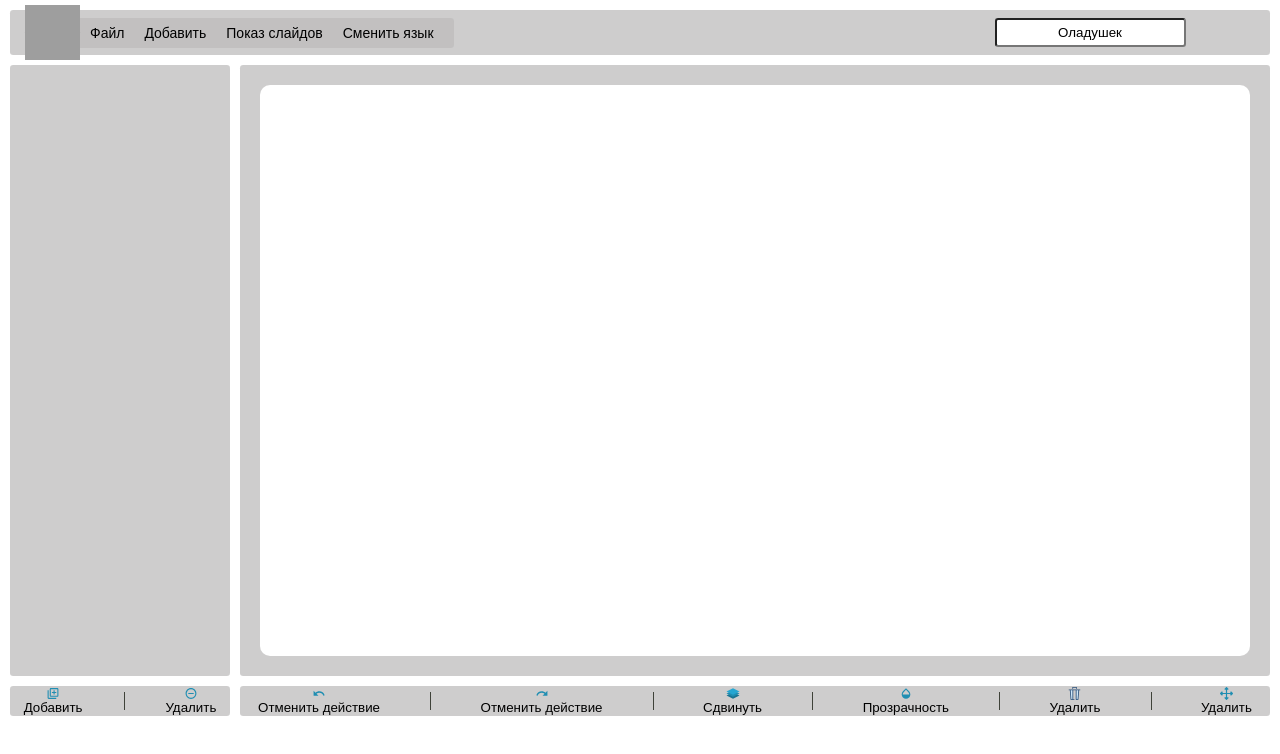
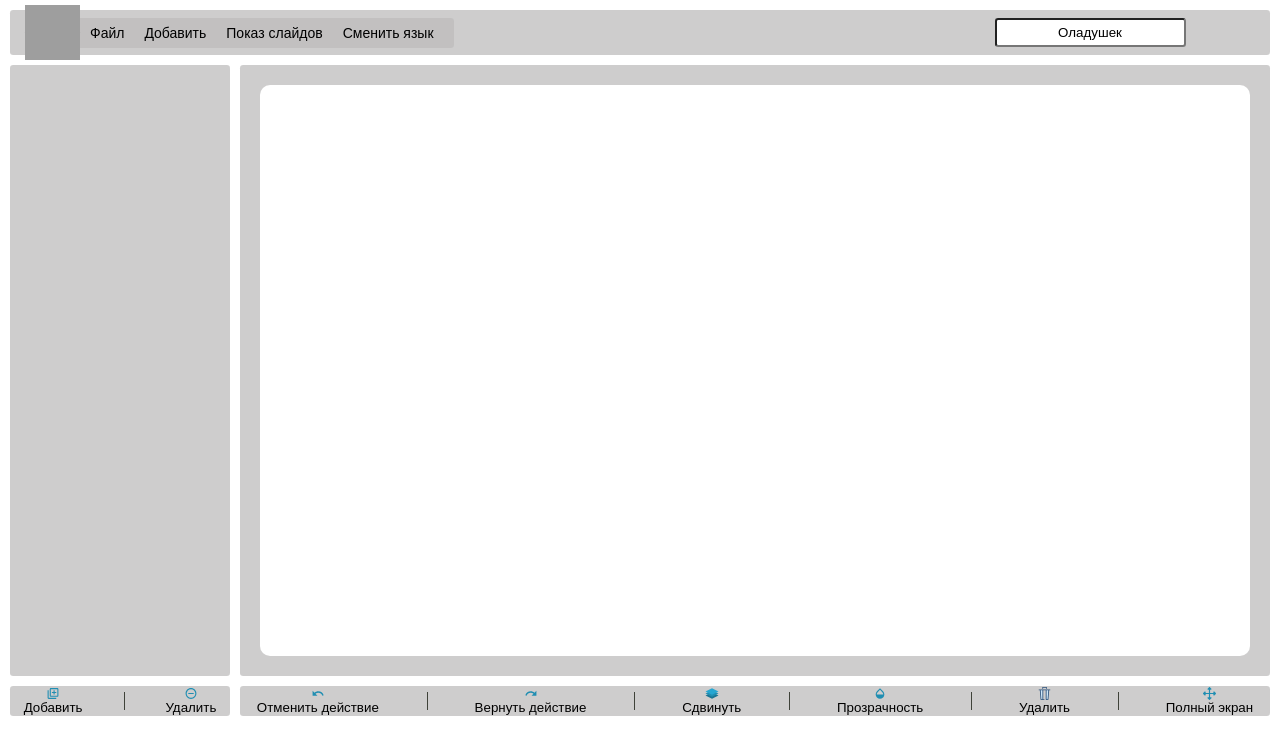
Before and after one commit to pklgn/project-os, a React (Create React App) app: page / in a window 1280 px wide. Shown: the top 754 px of the page. Built offline with nearby package versions, Linux system fonts and the light colour scheme; grey boxes are pictures that could not be loaded.

Commit message:
фича: история

```diff
--- a/src/components/AppFooter/ElementListTool/ElementListTool.tsx
+++ b/src/components/AppFooter/ElementListTool/ElementListTool.tsx
@@ -1,39 +1,79 @@
 import styles from "./ElementListTool.module.css";
 
+import { LocaleContext, LocaleContextType } from "../../../App";
 import { useContext } from "react";
-import { LocaleContext, LocaleContextType } from "../../../App";
 
 import { Button } from "../../common/Button/Button"
-import { Undo } from "../../common/icons/Undo/Undo";
+import { Delete } from "../../common/icons/Delete/Delete";
+import { Fullscreen } from "../../common/icons/Fullscreen/Fullscreen";
+import { Opacity } from "../../common/icons/Opacity/Opacity"
 import { Redo } from "../../common/icons/Redo/Redo";
 import { Reorder } from "../../common/icons/Reorder/Reorder";
-import { Opacity } from "../../common/icons/Opacity/Opacity"
-import { Delete } from "../../common/icons/Delete/Delete";
-import { Fullscreen } from "../../common/icons/Fullscreen/Fullscreen";
 import { VerticalLine } from "../../common/VerticalLine/VerticalLine";
+import { Undo } from "../../common/icons/Undo/Undo";
 
-import { RootState } from "../../../redux/reducers/rootReducer";
-import { useSelector } from "react-redux";
+import { bindActionCreators } from "redux";
+import { useDispatch } from "react-redux";
+import { redo, undo } from "../../../model/historyActions";
+import { store } from "../../../redux/store";
 
 type ElementListToolProps = {
     foo: () => void | undefined
 }
 
-export function ElementListTool(props: ElementListToolProps): JSX.Element {
+export function ElementListTool(_: ElementListToolProps): JSX.Element {
     const localeContext: LocaleContextType = useContext(LocaleContext);
-    const state = useSelector((state: RootState) => state.allReducers.presentation);
+    const state = store.getState();
+
+    const dispatch = useDispatch();
+    const dispatchSetPreviousModelStateAction = bindActionCreators(undo, dispatch);
+    const dispatchTurnBackModelStateAction = bindActionCreators(redo, dispatch);
 
     return <div className={styles["element-tools"]}>
-        <Button text={localeContext.locale.localization.undo_word} state="disabled" contentType="icon" content={{hotkeyInfo: "", icon: <Undo />}} foo={() => undefined}/>
+        <Button
+          text={localeContext.locale.localization.undo_word}
+          state="disabled" contentType="icon"
+          content={{hotkeyInfo: "", icon: <Undo />}}
+          foo={() => dispatchSetPreviousModelStateAction(state.allReducers)}
+        />
         <VerticalLine />
-        <Button text={localeContext.locale.localization.redo_word} state="disabled" contentType="icon" content={{hotkeyInfo: "", icon: <Redo />}} foo={() => undefined}/>
+        <Button
+          text={localeContext.locale.localization.redo_word}
+          state="disabled" contentType="icon"
+          content={{hotkeyInfo: "", icon: <Redo />}}
+          foo={() => dispatchTurnBackModelStateAction(state.allReducers)}
+        />
         <VerticalLine />
-        <Button  text={localeContext.locale.localization.reorder_word} state="disabled" contentType="icon" content={{hotkeyInfo: "", icon: <Reorder />}} foo={props.foo}/>
+        <Button
+          text={localeContext.locale.localization.reorder_word}
+          state="disabled"
+          contentType="icon"
+          content={{hotkeyInfo: "", icon: <Reorder />}}
+          foo={() => undefined}
+        />
         <VerticalLine />
-        <Button text={localeContext.locale.localization.opacity_word} state="disabled" contentType="icon" content={{hotkeyInfo: "", icon: <Opacity />}} foo={() => undefined}/>
+        <Button
+          text={localeContext.locale.localization.opacity_word}
+          state="disabled"
+          contentType="icon"
+          content={{hotkeyInfo: "", icon: <Opacity />}}
+          foo={() => undefined}
+        />
         <VerticalLine />
-        <Button text={localeContext.locale.localization.delete_word} state="disabled" contentType="icon" content={{hotkeyInfo: "", icon: <Delete />}} foo={() => undefined}/>
+        <Button
+          text={localeContext.locale.localization.delete_word}
+          state="disabled"
+          contentType="icon"
+          content={{hotkeyInfo: "", icon: <Delete />}}
+          foo={() => undefined}
+        />
         <VerticalLine />
-        <Button text={localeContext.locale.localization.delete_word} state="disabled" contentType="icon" content={{hotkeyInfo: "", icon: <Fullscreen />}} foo={() => console.log(state)}/>
+        <Button
+          text={localeContext.locale.localization.fullscreen_word}
+          state="disabled"
+          contentType="icon"
+          content={{hotkeyInfo: "", icon: <Fullscreen />}}
+          foo={() => console.log(state)}
+        />
     </div>;
 }
--- a/src/components/AppFooter/SlideListTool/SlideListTool.tsx
+++ b/src/components/AppFooter/SlideListTool/SlideListTool.tsx
@@ -1,41 +1,41 @@
 import styles from "./SlideListTool.module.css";
-import { useContext, useEffect } from "react";
+import { useContext } from "react";
 
+import { AddSlide } from "../../common/icons/AddSlide/AddSlide";
 import { Button } from "../../common/Button/Button"
+import { RemoveSlide } from "../../common/icons/RemoveSlide/RemoveSlide";
 import { VerticalLine } from "../../common/VerticalLine/VerticalLine";
-import { AddSlide } from "../../common/icons/AddSlide/AddSlide";
-import { RemoveSlide } from "../../common/icons/RemoveSlide/RemoveSlide";
 
 import { LocaleContext, LocaleContextType } from "../../../App";
 
+import { addSlide, deleteSelectedSlides } from "../../../redux/action-creators/slideActionCreators";
+import { bindActionCreators, EmptyObject } from "redux";
+import { Editor } from "../../../model/types";
+import { keepModelAction } from "../../../redux/action-creators/historyActionCreators";
+import { store } from "../../../redux/store";
 import { useDispatch } from "react-redux";
-import { bindActionCreators, EmptyObject } from "redux";
-import { addSlide, deleteSelectedSlides } from "../../../redux/action-creators/slideActionCreators";
-import { store } from "../../../redux/store";
-import { Editor } from "../../../model/types";
 
 type SlideListToolProps = {
     foo: () => void | undefined
 }
 
-export function SlideListTool(props: SlideListToolProps): JSX.Element {
+export function SlideListTool(_: SlideListToolProps): JSX.Element {
     const localeContext: LocaleContextType = useContext(LocaleContext);
 
     const dispatch = useDispatch();
     const dispatchAddSlideAction = bindActionCreators(addSlide, dispatch);
     const dispatchDeleteSlideAction = bindActionCreators(deleteSelectedSlides, dispatch);
+    const dispatchKeepModelAction = bindActionCreators(keepModelAction, dispatch);
 
     const addSlideButtonFunction = () => {
         dispatchAddSlideAction();
         console.log(`after: ${store.getState()}`)
-    }
-
-    function select(state: EmptyObject & { element: Editor; presentation: Editor; }) {
-        return state.presentation.selectedSlidesIds
+        dispatchKeepModelAction();
     }
 
     const deleteSelectedSlidesButtonFunction = () => {
         dispatchDeleteSlideAction();
+        dispatchKeepModelAction();
     }
 
     return <div className={styles["slides-list-tools"]}>
--- a/src/l18n/localizations/ru_RU.json
+++ b/src/l18n/localizations/ru_RU.json
@@ -49,7 +49,7 @@
     "front_word": "Переместить вперёд",
     "fullscreen_word": "Полный экран",
     "opacity_word": "Прозрачность",
-    "redo_word": "Отменить действие",
+    "redo_word": "Вернуть действие",
     "reorder_word": "Сдвинуть",
     "undo_word": "Отменить действие",
 
```
